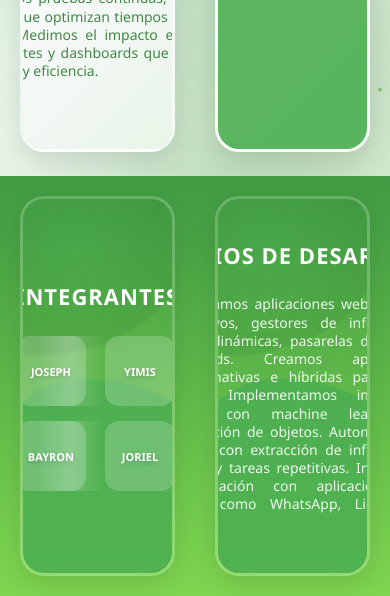
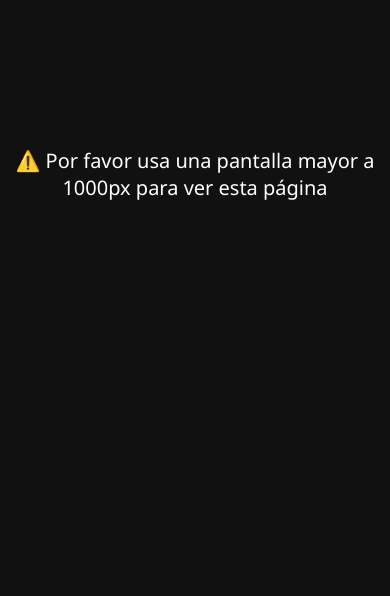
Before and after one commit to SmartCivita/SmartCivita, a plain HTML site: page index.html in a window 390 px wide. Shown: the part 248-844 px from the top of the page. Drawn offline with Linux system fonts and the light colour scheme.

Commit message:
block phone view

```diff
--- a/index.html
+++ b/index.html
@@ -101,6 +101,21 @@
             </div>
         </div>
     </div>
+<div id="blocker" style="
+  display:none;
+  position:fixed;
+  top:0;left:0;
+  width:100%;height:100%;
+  background:#111;
+  color:#fff;
+  font-size:20px;
+  display:flex;
+  align-items:center;
+  justify-content:center;
+  text-align: center;
+  z-index:9999;">
+  ⚠️ Por favor usa una pantalla mayor a 1000px para ver esta página
+</div>
 
     <div class="particles">
         <div class="particle"></div>
@@ -112,6 +127,22 @@
     </div>
 
     <script src="app.js"></script>
+
+<script>
+function checkScreen() {
+  const blocker = document.getElementById("blocker");
+  if (window.innerWidth < 1000) {
+    blocker.style.display = "flex";
+    document.body.style.overflow = "hidden"; // bloquea scroll
+  } else {
+    blocker.style.display = "none";
+    document.body.style.overflow = "auto";
+  }
+}
+
+window.addEventListener("resize", checkScreen);
+window.addEventListener("load", checkScreen);
+</script>
 </body>
 
 </html>
```
